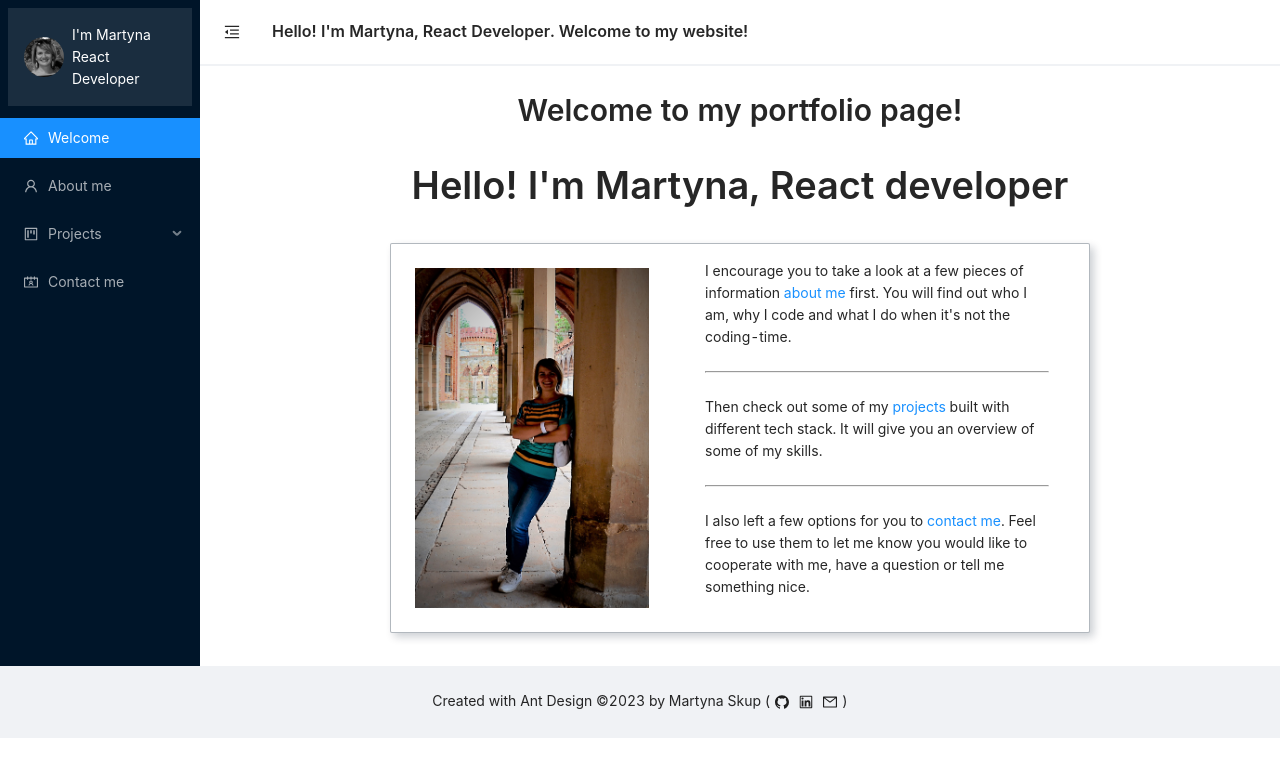
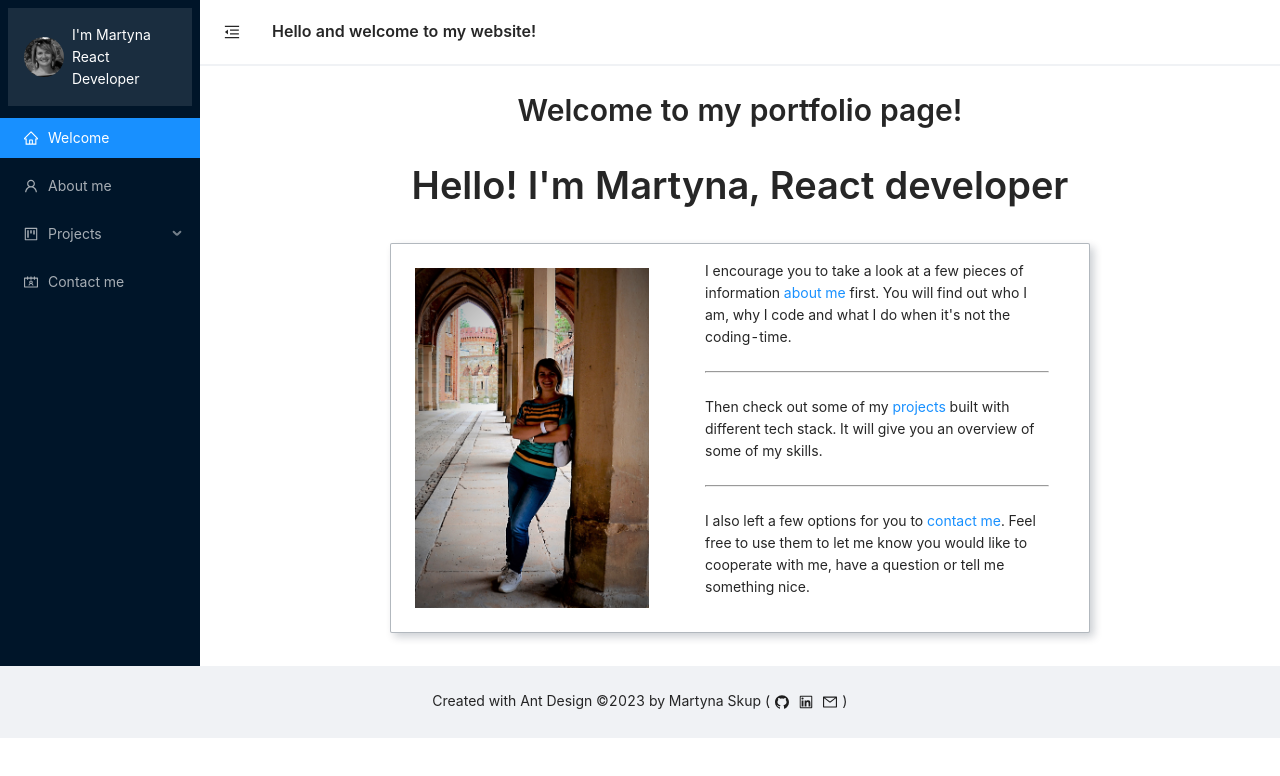
Before and after one commit to martynaskup/martynaskup.github.io, a React (Create React App) app: page / in a window 1280 px wide. Shown: the top 776 px of the page. Built offline with nearby package versions, Linux system fonts and the light colour scheme.

Commit message:
Update header text and overview info card title

```diff
--- a/src/components/mainLayout/AppHeaderText.tsx
+++ b/src/components/mainLayout/AppHeaderText.tsx
@@ -21,7 +21,7 @@ function AppHeaderText() {
         return 'Budget app';
       case paths.base:
       case paths.home:
-        return "Hello! I'm Martyna, React Developer. Welcome to my website!";
+        return 'Hello and welcome to my website!';
       default:
         return 'Hmm...';
     }
--- a/src/pages/ProjectsPage/InfoCards/OverviewInfoCard.tsx
+++ b/src/pages/ProjectsPage/InfoCards/OverviewInfoCard.tsx
@@ -8,7 +8,7 @@ function OverviewInfoCard() {
   return (
     <Space direction="vertical" size={sm ? 'large' : 'small'} align="center">
       <ProjectCard
-        title="Are you curious about my coding skills?"
+        title="Curious about my coding skills?"
         children={
           <Space direction="vertical" size="middle">
             <Typography.Text>
```
